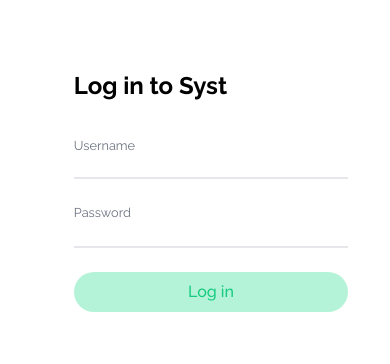
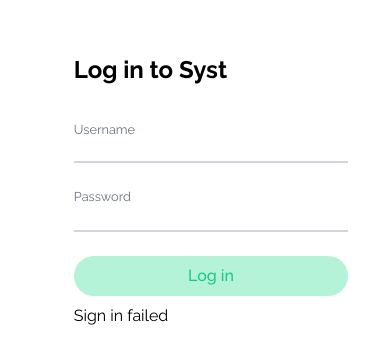
Before and after one commit to Tulasijoshua/rancard_intern_assessment, a React (Vite) app: page /login in a window 390 px wide. Shown: the part 232-596 px from the top of the page. Built offline with nearby package versions, Linux system fonts and the light colour scheme.

Commit message:
Feat: authentication

```diff
--- a/package.json
+++ b/package.json
@@ -10,9 +10,11 @@
     "preview": "vite preview"
   },
   "dependencies": {
+    "@reduxjs/toolkit": "^2.2.5",
     "axios": "^1.7.2",
     "react": "^18.2.0",
     "react-dom": "^18.2.0",
+    "react-redux": "^9.1.2",
     "react-router-dom": "^6.23.1",
     "recharts": "^2.12.7"
   },
--- a/src/main.jsx
+++ b/src/main.jsx
@@ -3,11 +3,15 @@ import ReactDOM from 'react-dom/client'
 import App from './App.jsx'
 import './index.css'
 import { BrowserRouter } from 'react-router-dom'
+import { Provider } from 'react-redux'
+import store from './store/store.js'
 
 ReactDOM.createRoot(document.getElementById('root')).render(
   <React.StrictMode>
     <BrowserRouter>
+    <Provider store={store}>
       <App />
+    </Provider>
     </BrowserRouter>
   </React.StrictMode>,
 )
--- a/src/pages/auth/Login.jsx
+++ b/src/pages/auth/Login.jsx
@@ -1,6 +1,25 @@
-import React from 'react'
+import React, { useState } from 'react'
+import { useDispatch, useSelector } from 'react-redux';
+import { signIn, signOut } from '../../store/authSlice';
+import { useNavigate } from 'react-router-dom';
 
 const Login = () => {
+  const dispatch = useDispatch();
+  const navigate = useNavigate();
+  const {isAuthenticated, usernameError, passwordError} = useSelector((state) => state.auth);
+  const [state, setState] = useState({
+    username: "",
+    password: "",
+  })
+
+  const handleLogin = (e) => {
+    e.preventDefault();
+    dispatch(signIn({ username: state.username, password: state.password }));
+    };
+
+    isAuthenticated && navigate("/");
+
+
   return (
     <div className='maxContainer h-[100vh] flex flex-col justify-center '>
       <div className=' w-full max-h-[60rem] h-[100vh] flex justify-between items-center overflow-hidden'>
@@ -12,16 +31,30 @@ const Login = () => {
         <section className='flex-1 h-full bg-white '>
           <div className='lg:w-[70%] md:w-[90%] sm:w-[70%] xs:w-[90%] w-[95%] mx-auto h-full pr-[2rem] pl-[4rem] flex flex-col justify-center'>
             <h2 className='pb-[2rem] xl:text-[2rem] text-[1.5rem] sm:font-semibold font-bold'>Log in to Syst</h2>
-            <form className='flex flex-col xl:gap-[1rem] gap-[0.5rem]'>
+
+            <form onSubmit={handleLogin} className='flex flex-col xl:gap-[1rem] gap-[0.5rem]'>
               <div className='w-full flex pb-[1rem] flex-col xl:gap-[0.5rem]'>
-                <label className='sm:text-[0.9rem] text-[0.8rem] text-gray-500'>Username</label>
-                <input type="text" className='outline-none border-b-2 bg-transparent lg:text-[1rem] text-[0.9rem] font-semibold' />
+                <div className='w-full flex justify-between items-center'>
+                  <label className='sm:text-[0.9rem] text-[0.8rem] text-gray-500 gap-[2rem]'>Username</label>
+                  {usernameError && <p className='text-red-700 text-[0.8rem] font-semibold'>{usernameError}</p>}
+                </div>
+                <input type="text" className={`outline-none border-b-2 ${usernameError ? 'border-red-700' : 'border-gray-300'} bg-transparent lg:text-[1rem] text-[0.9rem] font-semibold`}
+                  value={state.username}
+                  onChange={e => setState({...state, username: e.target.value})}
+                />
               </div>
               <div className='w-full pb-[1rem] flex flex-col xl:gap-[0.5rem]'>
-                <label className='sm:text-[0.9rem] text-[0.8rem] text-gray-500'>Password</label>
-                <input type="password" className='outline-none border-b-2 bg-transparent lg:text-[1.2rem] text-[1rem] font-bold' />
+                <div className='w-full flex justify-between items-center'>
+                  <label className='sm:text-[0.9rem] text-[0.8rem] text-gray-500'>Password</label>
+                  {passwordError && <p className='text-red-700 text-[0.8rem] font-semibold'>{passwordError}</p>}
+                </div>
+                <input type="password" className={`outline-none border-b-2 ${passwordError ? 'border-red-700' : 'border-gray-300'} bg-transparent lg:text-[1.2rem] text-[1rem] font-bold`}
+                  value={state.password}
+                  onChange={e => setState({...state, password: e.target.value})}
+                />
               </div>
-              <button disabled className='w-full xl:py-[0.7rem] md:py-[0.5rem] py-[0.5rem] px-[1rem] lg:text-[1rem] sm:text-[0.9rem] text-[1rem] text-[#16CB7F] font-medium bg-[#0DD9834F] rounded-[2rem]'>Log in</button>
+              <button className='w-full xl:py-[0.7rem] md:py-[0.5rem] py-[0.5rem] px-[1rem] lg:text-[1rem] sm:text-[0.9rem] text-[1rem] text-[#16CB7F] font-medium bg-[#0DD9834F] rounded-[2rem]'>Log in</button>
+              {isAuthenticated ? <p>Sign in successful!</p> : <p>Sign in failed</p>}
             </form>
           </div>
         </section>
--- /dev/null
+++ b/src/pages/auth/Register.jsx
@@ -0,0 +1,72 @@
+import React, { useState } from 'react'
+import { useDispatch } from 'react-redux';
+import { register } from '../../store/authSlice';
+import { useNavigate } from 'react-router-dom';
+
+const Register = () => {
+//     const [username, setUsername] = useState('');
+//     const [email, setEmail] = useState('');
+//   const [password, setPassword] = useState('');
+  const [state, setState] = useState({
+        username: "",
+        email: "",
+        password: "",
+  })
+  const dispatch = useDispatch();
+  const navigate = useNavigate();
+
+  const handleSubmit = (e) => {
+    e.preventDefault();
+    dispatch(register({ username: state.username, email: state.email, password: state.password }));
+    console.log(state)
+    setState({
+        username: "",
+        email: "",
+        password: "",
+    })
+    navigate("/login");
+  };
+
+  return (
+    <div className='maxContainer h-[100vh] flex flex-col justify-center '>
+      <div className=' w-full max-h-[60rem] h-[100vh] flex justify-between items-center overflow-hidden'>
+        <section className='auth-img lg:flex-1 w-[40%] md:block hidden h-full flex flex-col justify-center items-start'>
+          <div className='care w-full p-[3rem] lg:text-[3rem] text-[2rem] text-[#0DD983] font-semibold '>
+            Syst
+          </div>
+        </section>
+        <section className='flex-1 h-full bg-white '>
+          <div className='lg:w-[70%] md:w-[90%] sm:w-[70%] xs:w-[90%] w-[95%] mx-auto h-full pr-[2rem] pl-[4rem] flex flex-col justify-center'>
+            <h2 className='pb-[2rem] xl:text-[2rem] text-[1.5rem] sm:font-semibold font-bold'>Log in to Syst</h2>
+            <form onSubmit={handleSubmit} className='flex flex-col xl:gap-[1rem] gap-[0.5rem]'>
+              <div className='w-full flex pb-[1rem] flex-col xl:gap-[0.5rem]'>
+                <label className='sm:text-[0.9rem] text-[0.8rem] text-gray-500'>Username</label>
+                <input type="text" className='outline-none border-b-2 bg-transparent lg:text-[1rem] text-[0.9rem] font-semibold'
+                    value={state.username}
+                    onChange={e => setState({...state, username: e.target.value})}
+                />
+              </div>
+              <div className='w-full flex pb-[1rem] flex-col xl:gap-[0.5rem]'>
+                <label className='sm:text-[0.9rem] text-[0.8rem] text-gray-500'>Email</label>
+                <input type="email" className='outline-none border-b-2 bg-transparent lg:text-[1rem] text-[0.9rem] font-semibold'
+                    value={state.email}
+                    onChange={e => setState({...state, email: e.target.value})}
+                />
+              </div>
+              <div className='w-full pb-[1rem] flex flex-col xl:gap-[0.5rem]'>
+                <label className='sm:text-[0.9rem] text-[0.8rem] text-gray-500'>Password</label>
+                <input type="password" className='outline-none border-b-2 bg-transparent lg:text-[1.2rem] text-[1rem] font-bold'
+                    value={state.password}
+                    onChange={e => setState({...state, password: e.target.value})}
+                />
+              </div>
+              <button className='w-full xl:py-[0.7rem] md:py-[0.5rem] py-[0.5rem] px-[1rem] lg:text-[1rem] sm:text-[0.9rem] text-[1rem] text-[#16CB7F] font-medium bg-[#0DD9834F] rounded-[2rem]'>Log in</button>
+            </form>
+          </div>
+        </section>
+      </div>
+    </div>
+  )
+}
+
+export default Register
--- /dev/null
+++ b/src/store/authSlice.js
@@ -0,0 +1,54 @@
+// src/features/auth/authSlice.js
+import { createSlice } from '@reduxjs/toolkit';
+
+const initialState = {
+  user: JSON.parse(localStorage.getItem('currentUser')) || null,
+  isAuthenticated: !!localStorage.getItem('currentUser'),
+  usernameError: null,
+  passwordError: null,
+};
+
+const authSlice = createSlice({
+  name: 'auth',
+  initialState,
+  reducers: {
+    register: (state, action) => {
+      const { username, password } = action.payload;
+      const newUser = { username, password };
+      const users = JSON.parse(localStorage.getItem('users')) || [];
+      users.push(newUser);
+      localStorage.setItem('users', JSON.stringify(users));
+    },
+    signIn: (state, action) => {
+      const { username, password } = action.payload;
+      const users = JSON.parse(localStorage.getItem('users')) || [];
+      const user = users.find((u) => u.username === username);
+
+      if (!user) {
+        state.isAuthenticated = false;
+        state.usernameError = 'Username does not exist';
+        state.passwordError = null;
+      } else if (user.password !== password) {
+        state.isAuthenticated = false;
+        state.usernameError = null;
+        state.passwordError = 'Password Incorrect';
+      } else {
+        localStorage.setItem('currentUser', JSON.stringify(user));
+        state.user = user;
+        state.isAuthenticated = true;
+        state.usernameError = null;
+        state.passwordError = null;
+      }
+    },
+    signOut: (state) => {
+      localStorage.removeItem('currentUser');
+      state.user = null;
+      state.isAuthenticated = false;
+      state.usernameError = null;
+      state.passwordError = null;
+    },
+  },
+});
+
+export const { register, signIn, signOut } = authSlice.actions;
+export default authSlice.reducer;
--- /dev/null
+++ b/src/store/store.js
@@ -0,0 +1,11 @@
+import { configureStore } from '@reduxjs/toolkit';
+// import authReducer from './features/auth/authSlice';
+import authReducer from './authSlice';
+
+const store = configureStore({
+  reducer: {
+    auth: authReducer,
+  },
+});
+
+export default store;
--- a/src/utils/Router.jsx
+++ b/src/utils/Router.jsx
@@ -1,21 +1,36 @@
-import React from 'react'
-import { Route, Routes } from 'react-router-dom'
+import React, { useEffect } from 'react'
+import { Route, Routes, useLocation } from 'react-router-dom'
 import Wrapper from '../components/Wrapper'
 import Home from '../pages/views/home/Home'
 import Login from '../pages/auth/Login'
 import ProductsPage from '../pages/views/products/ProductsPage'
 import OrderPage from '../pages/views/order/OrderPage'
 import Report from '../pages/views/report/Report'
+import Register from '../pages/auth/Register'
+import { useSelector } from 'react-redux'
 
 const Router = () => {
+    const location = useLocation();
+    const {isAuthenticated} = useSelector((state) => state.auth);
+
+    function Protected ({children}){
+        useEffect(()=>{
+          if(!isAuthenticated && !location.pathname.includes('login')){
+            window.location.href = '/login'
+          }
+        }, [isAuthenticated])
+          return children
+      }
+
   return (
-    <Routes>
-      <Route path='login' element={<Login />} />
-      <Route path='/' element={<Wrapper Page={<Home />} />} />
-      <Route path='/products' element={<Wrapper Page={<ProductsPage />} />} />
-      <Route path='/orders' element={<Wrapper Page={<OrderPage />} />} />
-      <Route path='/report' element={<Wrapper Page={<Report />} />} />
-    </Routes>
+        <Routes>
+            <Route path='/login' element={<Login />} />
+            <Route path='/register' element={<Register />} />
+            <Route path='/' element={<Protected><Wrapper Page={<Home />} /></Protected>} />
+            <Route path='/products' element={<Protected><Wrapper Page={<ProductsPage />} /></Protected>} />
+            <Route path='/orders' element={<Protected><Wrapper Page={<OrderPage />} /></Protected>} />
+            <Route path='/report' element={<Protected><Wrapper Page={<Report />} /></Protected>} />
+        </Routes>
   )
 }
 
```
Also changed, not shown: src/components/Sidebar.jsx (+11 -1 lines), 1 other file (tests, documents, lock files or other folders).
